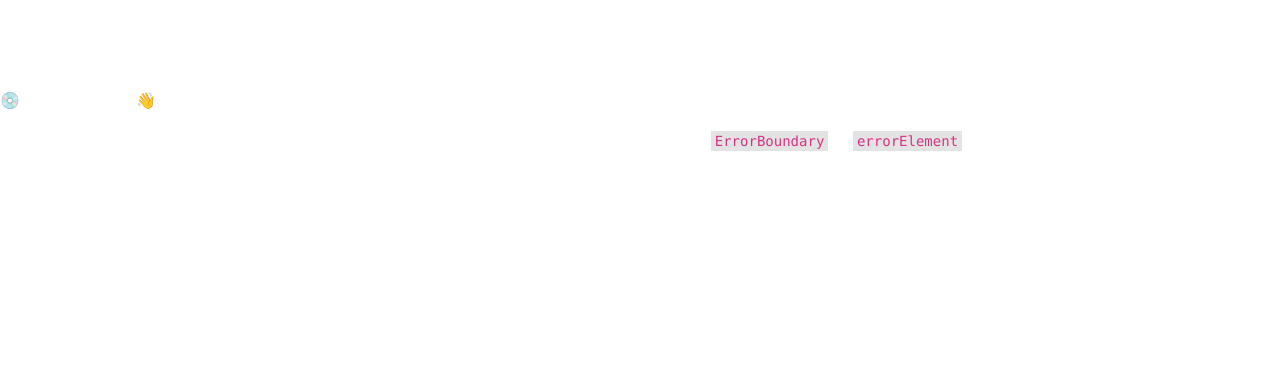
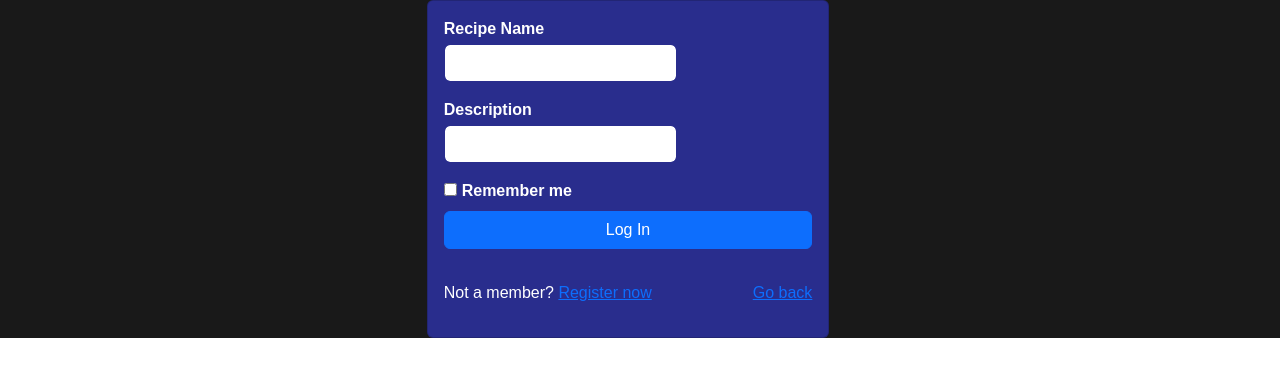
Before and after one commit to Patrik3229/Vizsgaremek_Frontend, a React (Vite) app: page /createrecipe in a window 1280 px wide. Before the commit this address had no page. Shown: the top 376 px of the page. Built offline with nearby package versions, Linux system fonts and the light colour scheme.

Commit message:
CreateRecipe progress

```diff
--- a/src/Components/Sidebar.tsx
+++ b/src/Components/Sidebar.tsx
@@ -67,7 +67,7 @@ export function Sidebar() {
           </Guest>
           <LoggedIn>
           <div className="my-2">
-            <a href="/"><button className="btn btn-primary navbarbutton">Create a new recipe</button></a>
+            <a href="/CreateRecipe"><button className="btn btn-primary navbarbutton">Create a new recipe</button></a>
           </div>
           <div className="my-2">
             <button className="btn btn-danger navbarbutton" onClick={api.logout}>Log out</button>
--- /dev/null
+++ b/src/css/CreateRecipe.scoped.css
@@ -0,0 +1,14 @@
+.container-fluid {
+    padding-left: 0;
+    padding-right: 0;
+    --bs-gutter-x: 0;
+
+    .row {
+        --bs-gutter-x: 0;
+    }
+}
+
+#page {
+    background-color: rgb(25, 25, 25);
+    color: white;
+}
--- a/src/main.tsx
+++ b/src/main.tsx
@@ -11,6 +11,7 @@ import Login from './routes/Login';
 import Register from './routes/Register';
 import { ApiProvider } from './api';
 import { Profile } from './Components/Profile';
+import CreateRecipe from './routes/CreateRecipe';
 
 const router = createBrowserRouter([
   {
@@ -28,7 +29,12 @@ const router = createBrowserRouter([
   {
     path: "/profile",
     element: <Profile />
+  },
+  {
+    path: "/createrecipe",
+    element: <CreateRecipe />
   }
+
 ]);
 
 ReactDOM.createRoot(document.getElementById('root')!).render(
--- /dev/null
+++ b/src/routes/CreateRecipe.tsx
@@ -0,0 +1,65 @@
+import { useNavigate } from 'react-router-dom';
+import '../css/CreateRecipe.scoped.css'
+import { FormEvent, useState } from 'react';
+
+export default function CreateRecipe() {
+
+    const [postError, setPostError] = useState('');
+    const navigate = useNavigate();
+
+
+    async function post(e: FormEvent) {
+        e.preventDefault();
+
+
+        navigate('/');
+
+
+    }
+
+    return <>
+    <div id='page'>
+    <div className="row h-100 w-100" id="loginPage">
+        <div className="col-4 m-auto">
+            <div className="card card-body" id='loginCard'>
+                <form onSubmit={post}>
+                    <div className="form-group required">
+                        <label htmlFor="username">Recipe Name</label>
+                        <input type="text" className="form-control text-lowercase" id="username" name="username" required />
+                    </div>
+                    <div className="form-group required">
+                        <label htmlFor="username">Description</label>
+                        <input type="text" className="form-control text-lowercase" id="username" name="username" required />
+                    </div>
+
+                    <div className="mt- mb-1">
+                        <div>
+                            <input type="checkbox" className="custom-control-input" id="remember-me" name="remember-me"
+                            />
+                            <label htmlFor="remember-me">
+                                Remember me
+                            </label>
+                        </div>
+                    </div>
+                    <div className="form-group">
+                        <button className="btn btn-primary w-100" type="submit">
+                            Log In
+                        </button>
+                    </div>
+                </form>
+                <p className="pt-3" id='footer'>
+                    <div>
+                        <span>Not a member? </span>
+                        <a href="/signup">Register now</a>
+                    </div>
+                    <div>
+                        <a href="/">Go back</a>
+                    </div>
+                </p>
+                {postError && <p className="text-danger text-center">{postError}</p>}
+            </div>
+        </div>
+    </div>
+    </div>
+    </>
+}
```
